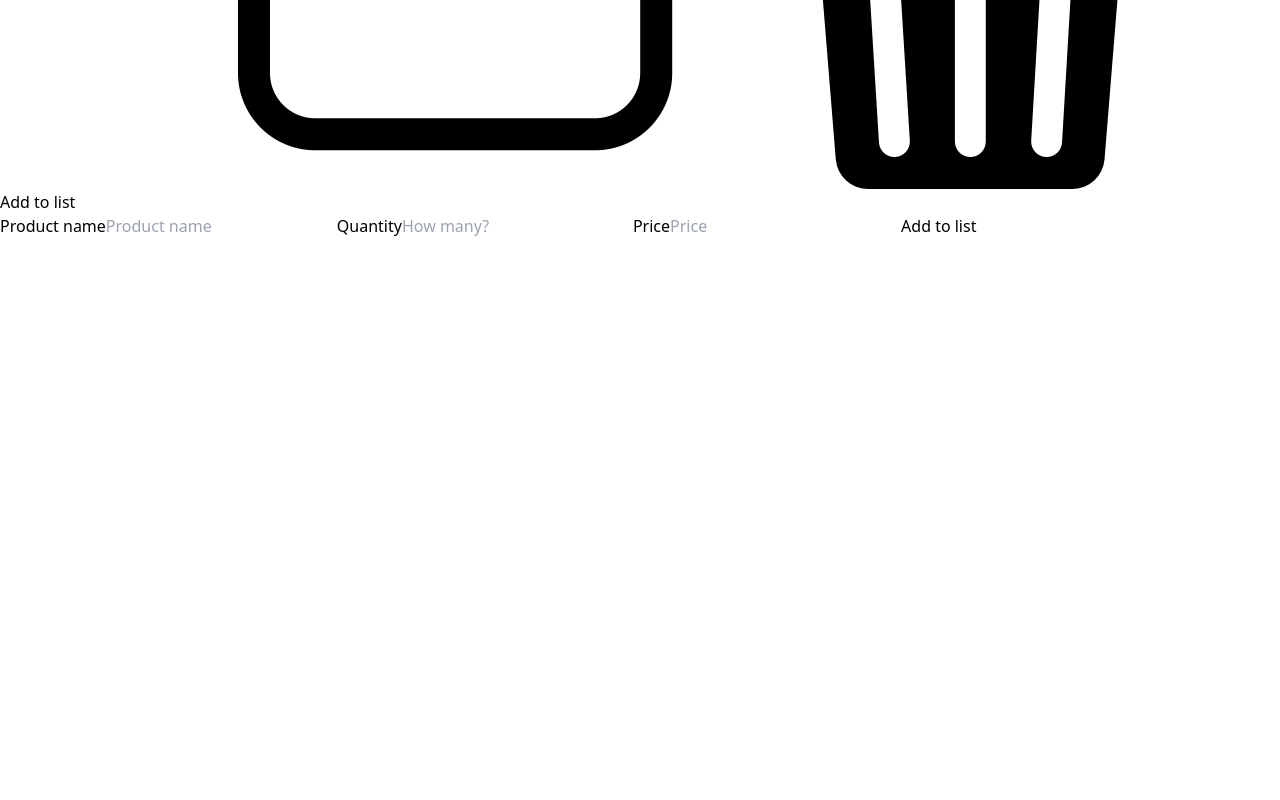
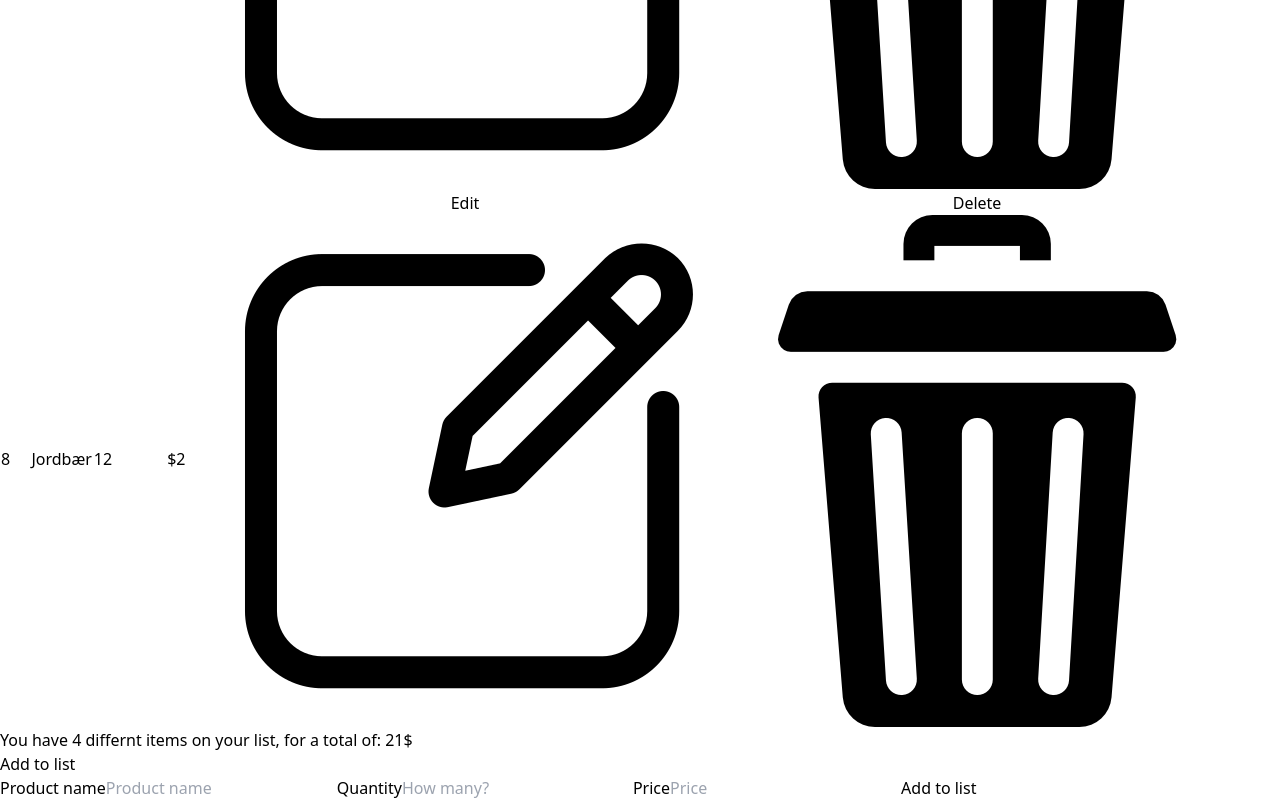
Before and after one commit to TheRealJackiBoi/dat3-frontend-shoppinglist, a React (Vite) app: page / in a window 1280 px wide. Shown: the part 1498-2298 px from the top of the page. Before the commit the page ends 1736 px from the top, so only its background shows below. Built offline with nearby package versions, Linux system fonts and the light colour scheme; data requests are answered from the project's data file.

Commit message:
add total price text

```diff
--- a/db.json
+++ b/db.json
@@ -4,7 +4,7 @@
       "id": 2,
       "name": "jack",
       "quantity": "2",
-      "price": "232"
+      "price": "10"
     },
     {
       "id": 6,
@@ -17,6 +17,12 @@
       "name": "blåbær",
       "quantity": "21",
       "price": "5"
+    },
+    {
+      "id": 8,
+      "name": "Jordbær",
+      "quantity": "12",
+      "price": "2"
     }
   ]
 }
--- a/src/components/ShoppingList.jsx
+++ b/src/components/ShoppingList.jsx
@@ -7,6 +7,9 @@ function ShoppingList({ list, onDeleteItem, onUpdateItem }) {
   const itemNameRef = useRef(null);
   const priceRef = useRef(null);
   const quantityRef = useRef(null);
+
+  const totalArray = list.map(item => parseFloat(item.price));
+  const totalPrice = totalArray.reduce((total, price) => total + price, 0);
 
   return (
     <div className="overflow-x-auto">
@@ -117,6 +120,9 @@ function ShoppingList({ list, onDeleteItem, onUpdateItem }) {
           ))}
         </tbody>
       </table>
+      <p className="text-center mx-auto py-4">
+        You have {list.length} differnt items on your list, for a total of: {totalPrice}$
+      </p>
     </div>
   );
 }
```
